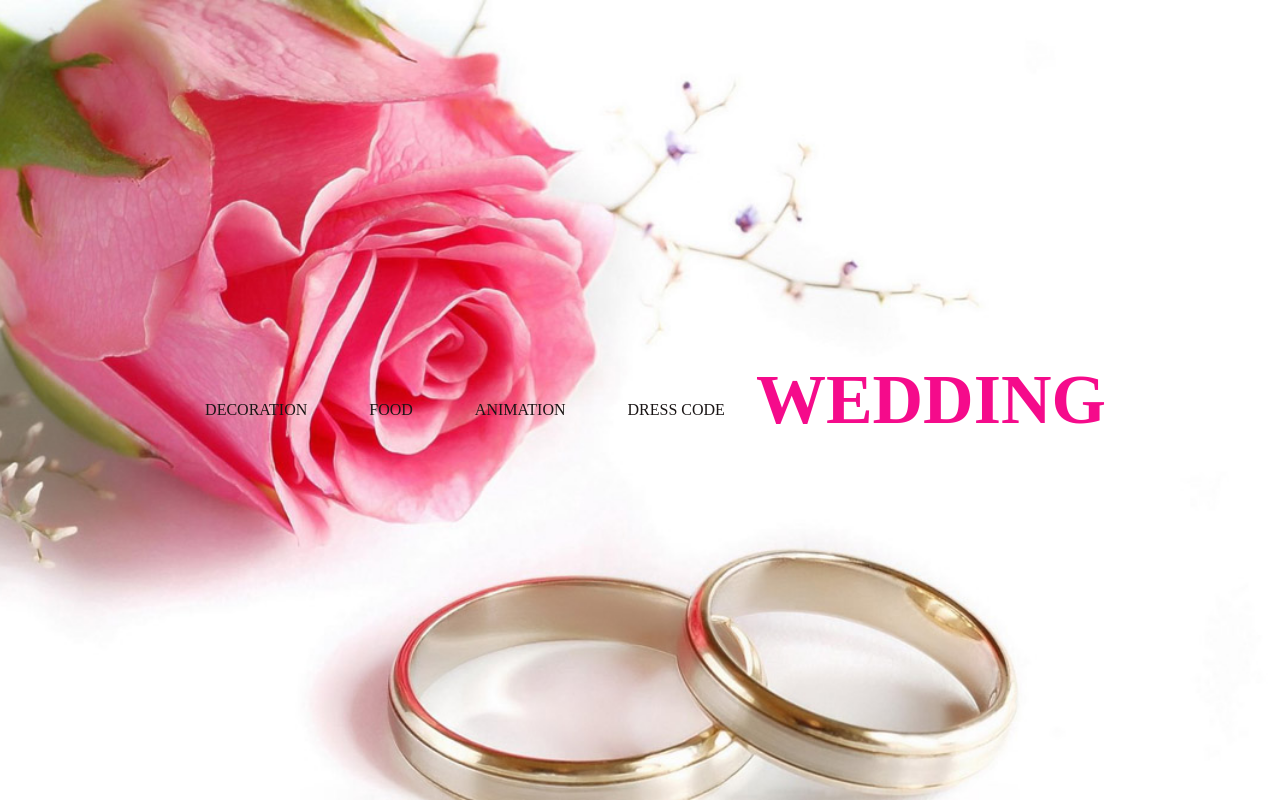
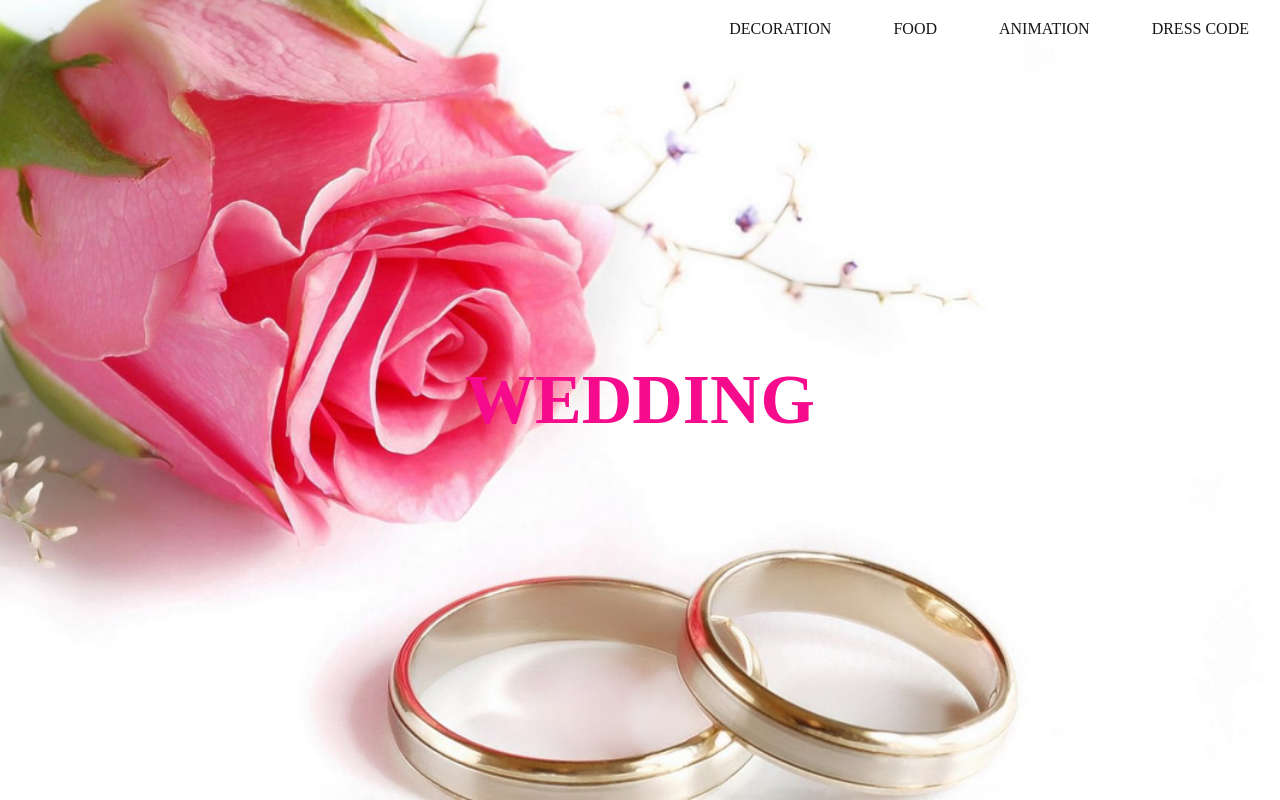
Before and after one commit to Angela112515/Good, a plain HTML site: page index.html in a window 1280 px wide. Drawn offline with Linux system fonts and the light colour scheme.

Commit message:
Update P.css

```diff
--- a/P.css
+++ b/P.css
@@ -1,32 +1,23 @@
-/* Réinitialisation des styles et configuration générale */
-* {
+
+*{
     padding: 0;
     margin: 0;
     box-sizing: border-box;
     font-family: centery;
 }
-
-/* En-tête */
-header {
-    height: 100vh;
-    background-size: cover;
+header{
+    height:100vh;
+    background-size:cover;
     background-position: center;
-    background-image: url(maria.jpg);
-    display: flex;
-    align-items: center; /* Centrez verticalement le contenu */
-    justify-content: center; /* Centrez horizontalement le contenu */
+    background-image:url(maria.jpg);
 }
-
-/* Barre de navigation */
-ul {
+ul{
     list-style: none;
-    display: flex;
-    justify-content: flex-end; /* Alignez les éléments à droite */
-    align-items: center;
+    float: right;
+    display:flex;
     margin-top: 20px;
 }
-
-ul li a {
+ul li a{
     text-decoration: none;
     color: #1a1515;
     padding: 10px 20px;
@@ -36,28 +27,17 @@ ul li a {
     font-weight: 500;
     transition: 0.6s ease;
 }
-
-ul li a:hover {
+ul li a:hover{
     background: #f357b2;
     color: #f57fc8;
 }
-
-/* Titre */
-.titre {
-    text-align: center; /* Centrez horizontalement le texte */
+.titre{
+    position: absolute;
+    top: 50%;
+    left: 50%;
+    transform: translate(-50%, -50%);
 }
-
-.titre h1 {
+.titre h1{
     color: #f50b8b;
     font-size: 70px;
 }
-
-/* Ajoutez des règles pour les écrans de taille moyenne (tablettes) */
-@media (max-width: 768px) {
-    /* Placez ici les styles spécifiques aux tablettes si nécessaire */
-}
-
-/* Ajoutez des règles pour les écrans étroits (smartphones) */
-@media (max-width: 480px) {
-    /* Placez ici les styles spécifiques aux smartphones si nécessaire */
-}
```
